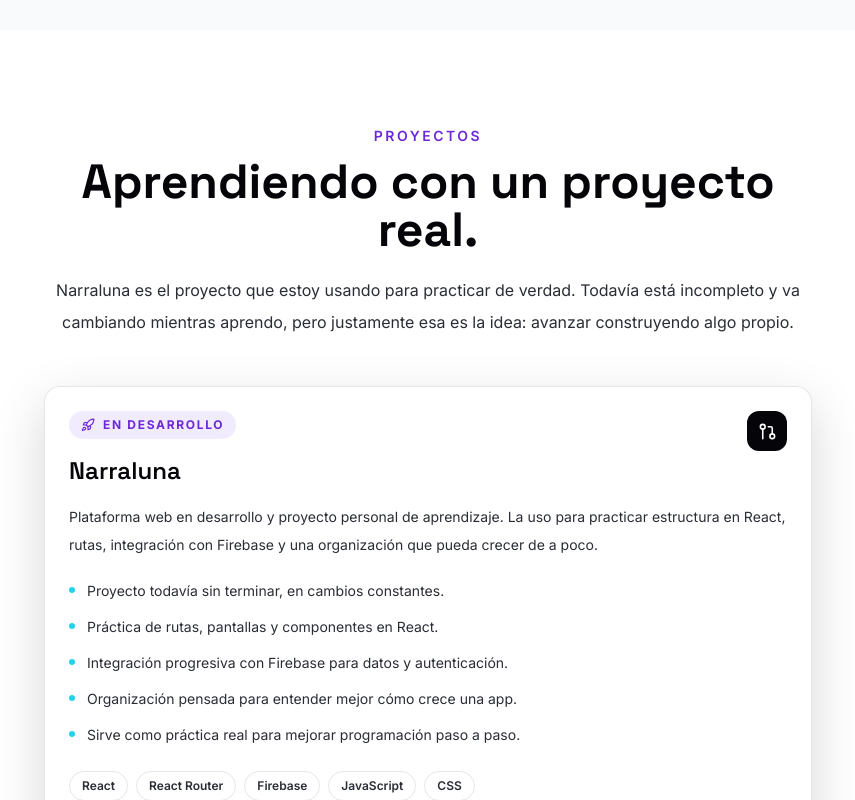
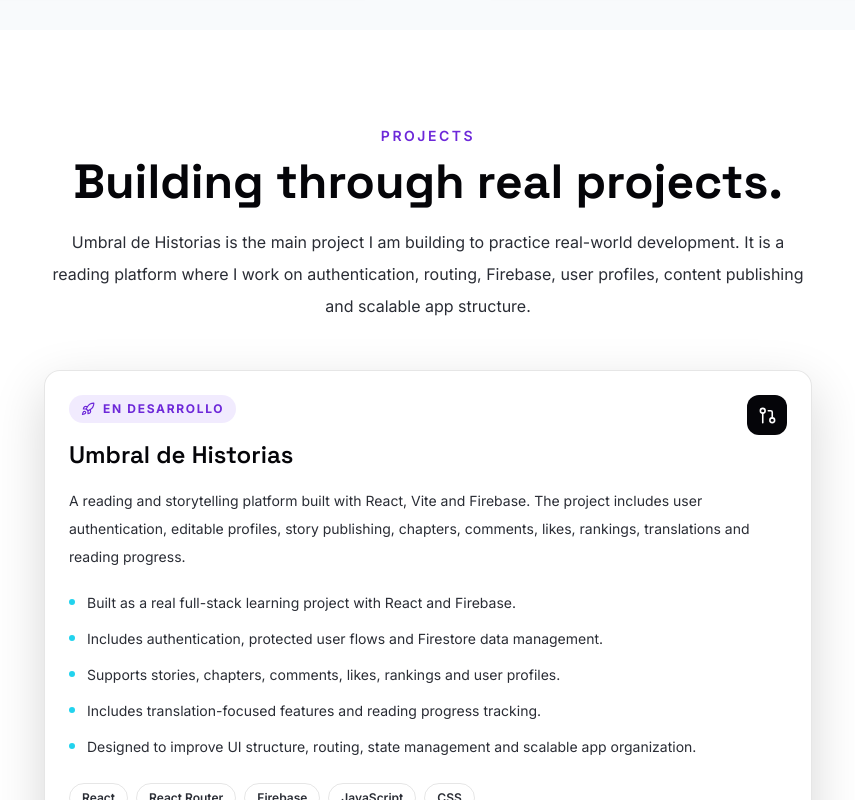
Before and after one commit to ssaaint/Portfolio-Web-Santiago-Oronel, a React (Vite) app: page / in a window 1280 px wide. Shown: the part 3780-4580 px from the top of the page, without its empty margins (212-1067 px from the left). Built offline with nearby package versions, Linux system fonts and the light colour scheme.

Commit message:
Update es.js

```diff
--- a/src/translations/es.js
+++ b/src/translations/es.js
@@ -124,21 +124,21 @@ export const es = {
     },
   },
   projects: {
-    eyebrow: 'Proyectos',
-    title: 'Aprendiendo con un proyecto real.',
+  eyebrow: 'Projects',
+  title: 'Building through real projects.',
   intro:
-      'Narraluna es el proyecto que estoy usando para practicar de verdad. Todavía está incompleto y va cambiando mientras aprendo, pero justamente esa es la idea: avanzar construyendo algo propio.',
+    'Umbral de Historias is the main project I am building to practice real-world development. It is a reading platform where I work on authentication, routing, Firebase, user profiles, content publishing and scalable app structure.',
   items: {
     narraluna: {
-        title: 'Narraluna',
+      title: 'Umbral de Historias',
       description:
-          'Plataforma web en desarrollo y proyecto personal de aprendizaje. La uso para practicar estructura en React, rutas, integración con Firebase y una organización que pueda crecer de a poco.',
+        'A reading and storytelling platform built with React, Vite and Firebase. The project includes user authentication, editable profiles, story publishing, chapters, comments, likes, rankings, translations and reading progress.',
       details: [
-          'Proyecto todavía sin terminar, en cambios constantes.',
-          'Práctica de rutas, pantallas y componentes en React.',
-          'Integración progresiva con Firebase para datos y autenticación.',
-          'Organización pensada para entender mejor cómo crece una app.',
-          'Sirve como práctica real para mejorar programación paso a paso.',
+        'Built as a real full-stack learning project with React and Firebase.',
+        'Includes authentication, protected user flows and Firestore data management.',
+        'Supports stories, chapters, comments, likes, rankings and user profiles.',
+        'Includes translation-focused features and reading progress tracking.',
+        'Designed to improve UI structure, routing, state management and scalable app organization.',
       ],
     },
   },
```
Lines whose indentation alone changed are shown as unchanged.
